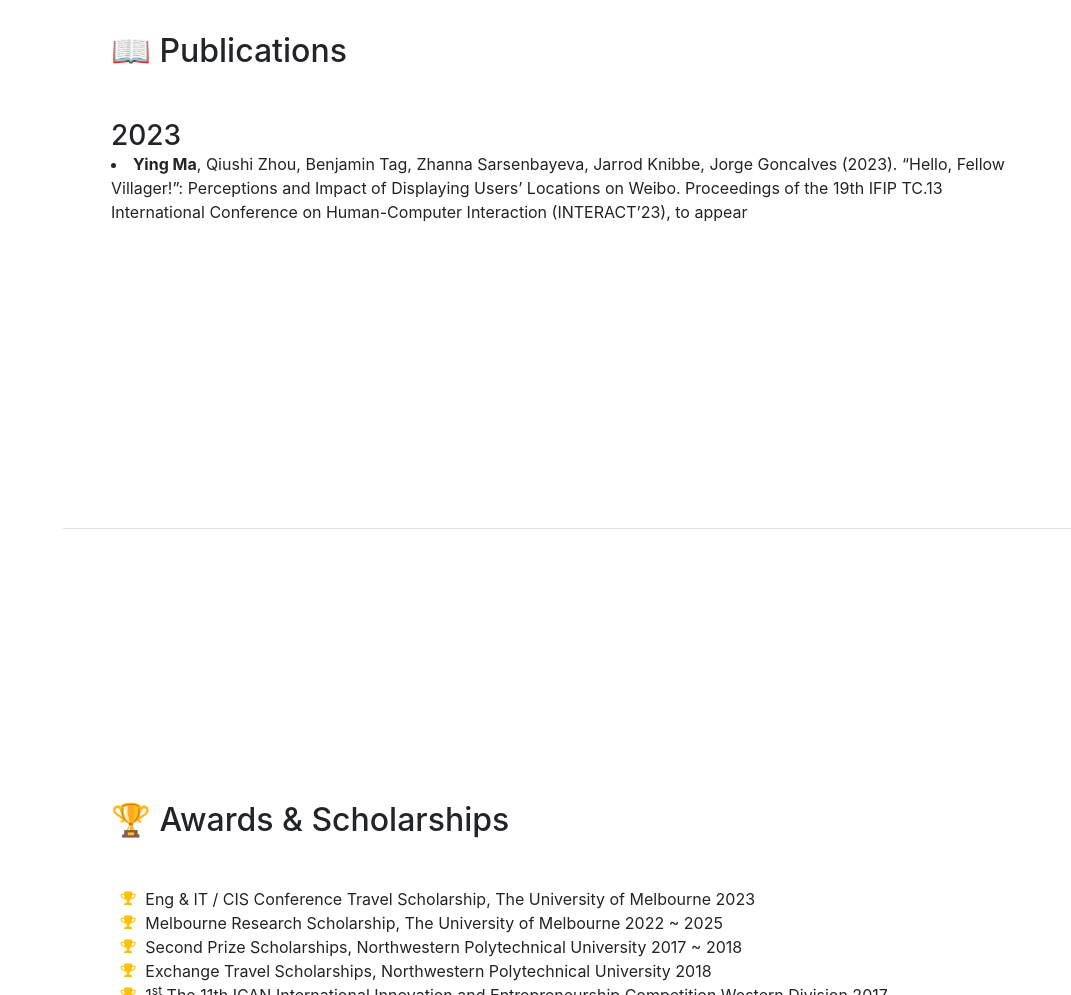
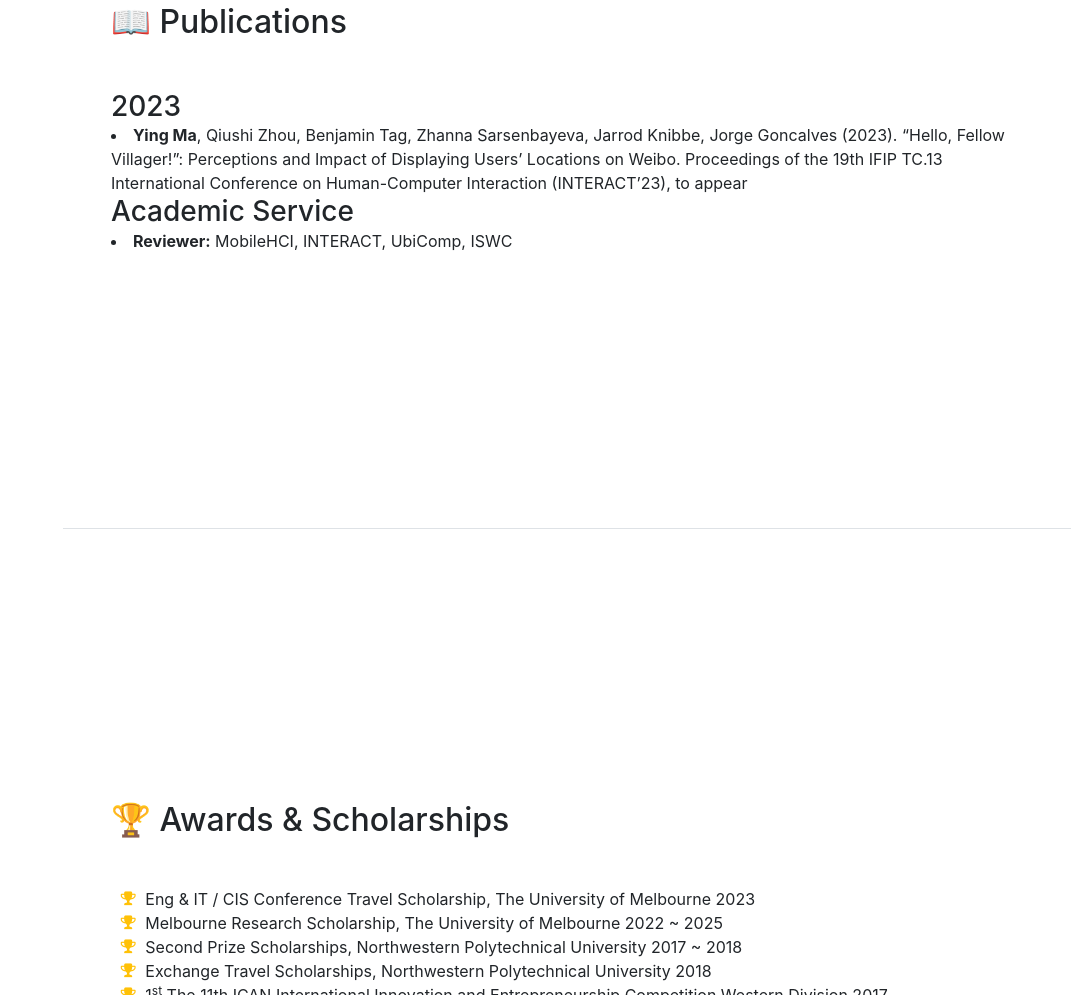
Before and after one commit to maying0120/maying0120.github.io, a website with bundled scripts: page index.html in a window 1280 px wide. Shown: the part 3558-4553 px from the top of the page, without its empty margins (209-1280 px from the left). Built offline with nearby package versions, Linux system fonts and the light colour scheme; some icons are missing; a web font is replaced by a local one.

Commit message:
index.html

```diff
--- a/index.html
+++ b/index.html
@@ -346,6 +346,11 @@
           <h3 class="mb-0">2023</h3>
           <li> <b>Ying Ma</b>, Qiushi Zhou, Benjamin Tag, Zhanna Sarsenbayeva, Jarrod Knibbe, Jorge Goncalves (2023). “Hello, Fellow Villager!”: Perceptions and Impact of Displaying Users’ Locations on Weibo. Proceedings of the 19th IFIP TC.13 International Conference on Human-Computer Interaction (INTERACT’23), to appear</li>
 
+ <h3 class="mb-0">Academic Service</h3>
+          <li> <b>Reviewer:</b> MobileHCI, INTERACT, UbiComp, ISWC</li>
+
+
+
         </div>
       </section>
 
```
